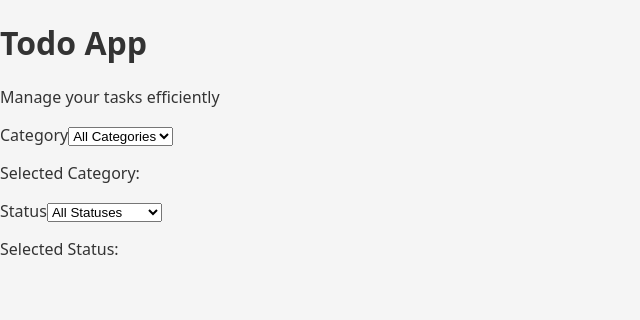
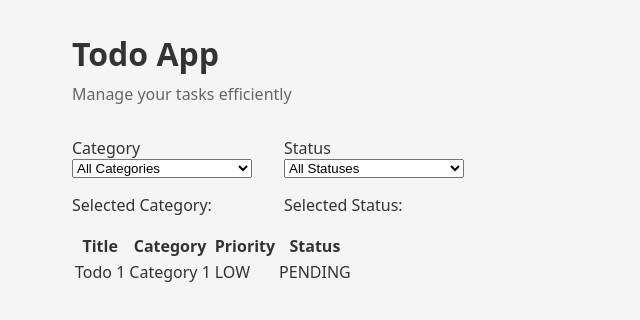
Before and after one commit to aarontristancho/todo-app, a React app in the folder frontend/: page / in a window 1280 px wide. Shown: the top 320 px of the page, without its empty margins (0-640 px from the left). Built offline with nearby package versions, Linux system fonts and the light colour scheme; the HTML template or start-up script is replaced by a standard one.

Commit message:
Header and TodoFilters completed. TodoTable and TodoRow started.

```diff
--- a/frontend/src/App.css
+++ b/frontend/src/App.css
@@ -0,0 +1,5 @@
+.app {
+  max-width: 1200px;
+  margin: 0 auto;
+  padding: 2rem;
+}
--- a/frontend/src/App.jsx
+++ b/frontend/src/App.jsx
@@ -1,17 +1,18 @@
 import './App.css'
 import Header from './components/Header'
 import TodoFilters from './components/TodoFilters';
+import TodoTable from './components/TodoTable';
 
 function App() {
   return (
-    <>
+    <div className="app">
       <Header
         title='Todo App'
         description="Manage your tasks efficiently"
       />
-      <TodoFilters
-      />
-    </>
+      <TodoFilters/>
+      <TodoTable/>
+    </div>
   );
 }
 
--- /dev/null
+++ b/frontend/src/components/Header.css
@@ -0,0 +1,13 @@
+.header {
+    margin-bottom: 2rem;
+}
+
+.header h1 {
+    margin: 0;
+    font-size: 2rem;
+}
+
+.header p {
+    margin-top: 0.5rem;
+    color: #666;
+}
--- a/frontend/src/components/Header.jsx
+++ b/frontend/src/components/Header.jsx
@@ -1,10 +1,12 @@
+import "./Header.css";
+
 function Header({ title, description }) {
-    return (
-        <>
-            <h1>{title}</h1>
-            {description && <p>{description}</p>}
-        </>
-    );
+  return (
+    <header className="header">
+      <h1>{title}</h1>
+      {description && <p>{description}</p>}
+    </header>
+  );
 }
 
 export default Header;
--- /dev/null
+++ b/frontend/src/components/TodoFilters.css
@@ -0,0 +1,13 @@
+.todo-filters {
+    display: flex;
+    gap: 2rem;
+}
+
+.filter-group {
+    display: flex;
+    flex-direction: column;
+}
+
+.filter-group select {
+    min-width: 180px;
+}
--- a/frontend/src/components/TodoFilters.jsx
+++ b/frontend/src/components/TodoFilters.jsx
@@ -1,3 +1,4 @@
+import './TodoFilters.css';
 import { useState } from "react";
 
 function TodoFilters() {
@@ -5,13 +6,15 @@ function TodoFilters() {
     const [status, setStatus] = useState('');
 
     return (
-        <div>
+        <div className='todo-filters'>
+            <div className='filter-group'>
                 <label>Category</label>
                 <select value={category} onChange={(event) => {setCategory(event.target.value);}}>
                     <option value="">All Categories</option>
                 </select>
                 <p>Selected Category: {category}</p>
-
+            </div>
+            <div className='filter-group'>
                 <label>Status</label>
                 <select value={status} onChange={(event) => {setStatus(event.target.value)}}>
                     <option value="">All Statuses</option>
@@ -21,6 +24,7 @@ function TodoFilters() {
                 </select>
                 <p>Selected Status: {status}</p>
             </div>
+        </div>
     )
 }
 
--- /dev/null
+++ b/frontend/src/components/TodoRow.jsx
@@ -0,0 +1,12 @@
+function TodoRow() {
+  return (
+    <tr className="tableRow">
+      <td>Todo 1</td>
+      <td>Category 1</td>
+      <td>LOW</td>
+      <td>PENDING</td>
+    </tr>
+  );
+}
+
+export default TodoRow;
--- /dev/null
+++ b/frontend/src/components/TodoTable.jsx
@@ -0,0 +1,22 @@
+import TodoRow from "./TodoRow";
+
+function TodoTable() {
+    return (
+        <table>
+            <thead>
+                <tr>
+                    <th>Title</th>
+                    <th>Category</th>
+                    <th>Priority</th>
+                    <th>Status</th>
+                </tr>
+            </thead>
+            <tbody>
+                <TodoRow></TodoRow>
+            </tbody>
+        </table>
+    )
+
+}
+
+export default TodoTable;
```
Also changed, not shown: frontend/src/components/TodoTable.css (added). Lines whose indentation alone changed are shown as unchanged.
